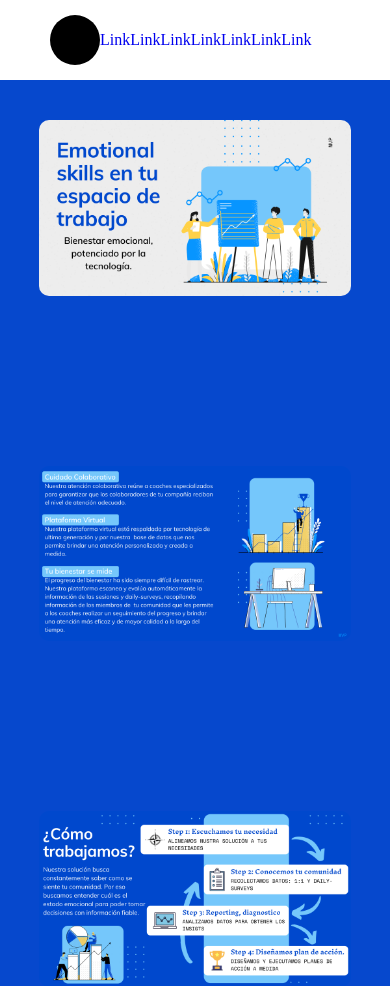
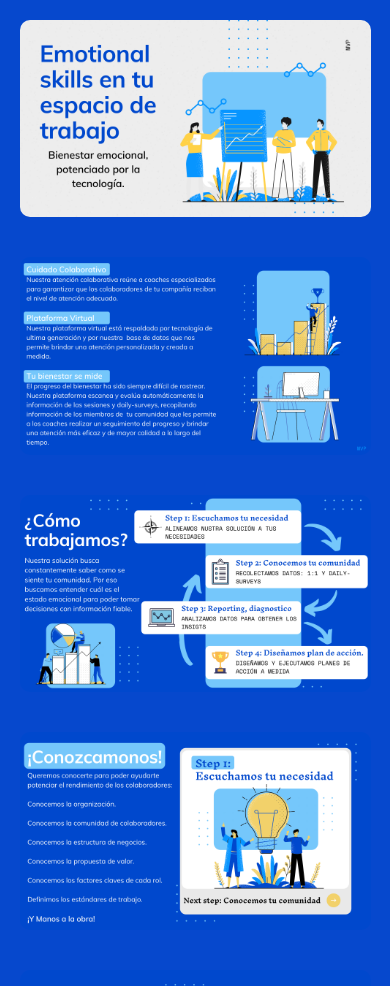
Before and after one commit to cuncunfacu/MVP-LandingPage, a plain HTML site: page index.html in a window 390 px wide. Shown: the top 986 px of the page. Drawn offline with nearby package versions, Linux system fonts and the light colour scheme; files that its build step writes are made by us from their sources.

Commit message:
Update style.scss

```diff
--- a/styles/style.scss
+++ b/styles/style.scss
@@ -57,8 +57,14 @@ body {
 }
 
 @media (max-width: 900px) {
-    img {
-        width: 90vw;
-        margin: 20px;
+    .navbar {
+            display: none;
+    }
+    .img-container {
+        padding-top: 0;
+        img {
+            width: 90vw;
+            margin: 20px;
+        }
     }
   }
```
